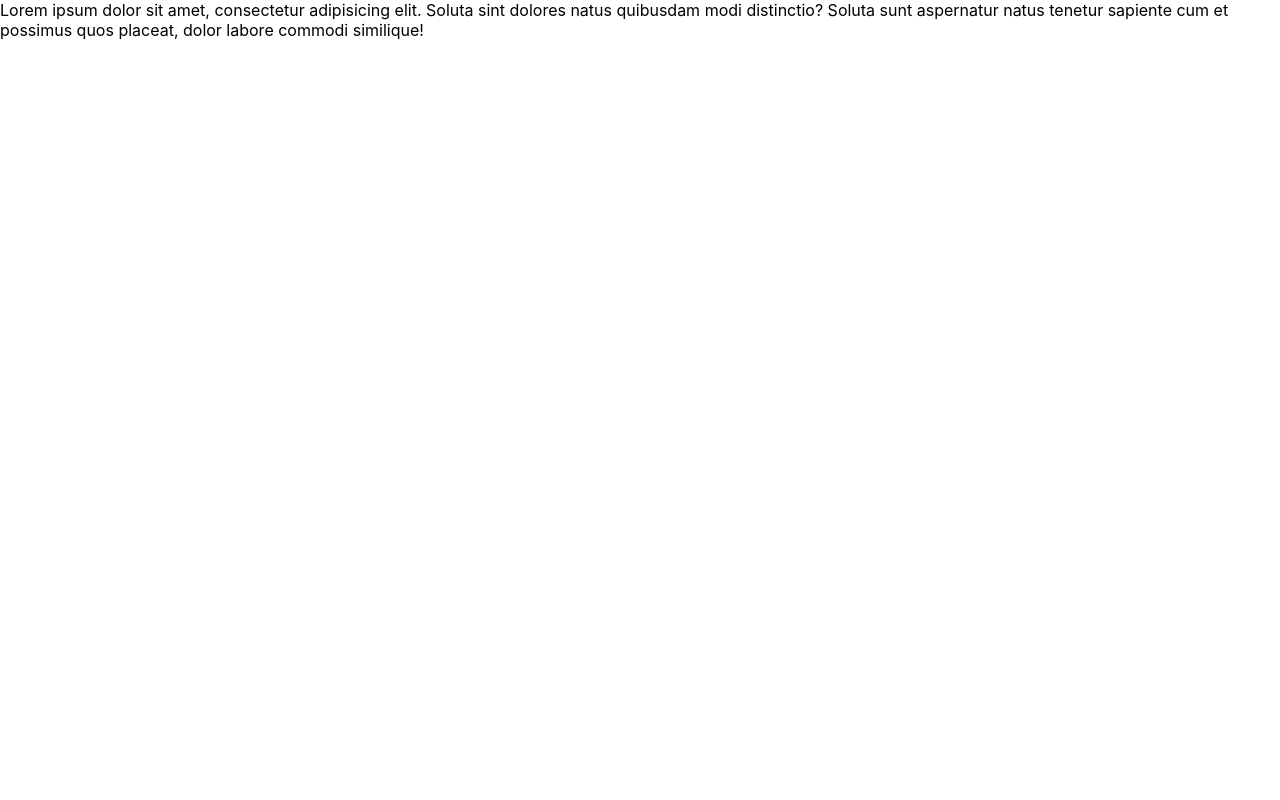
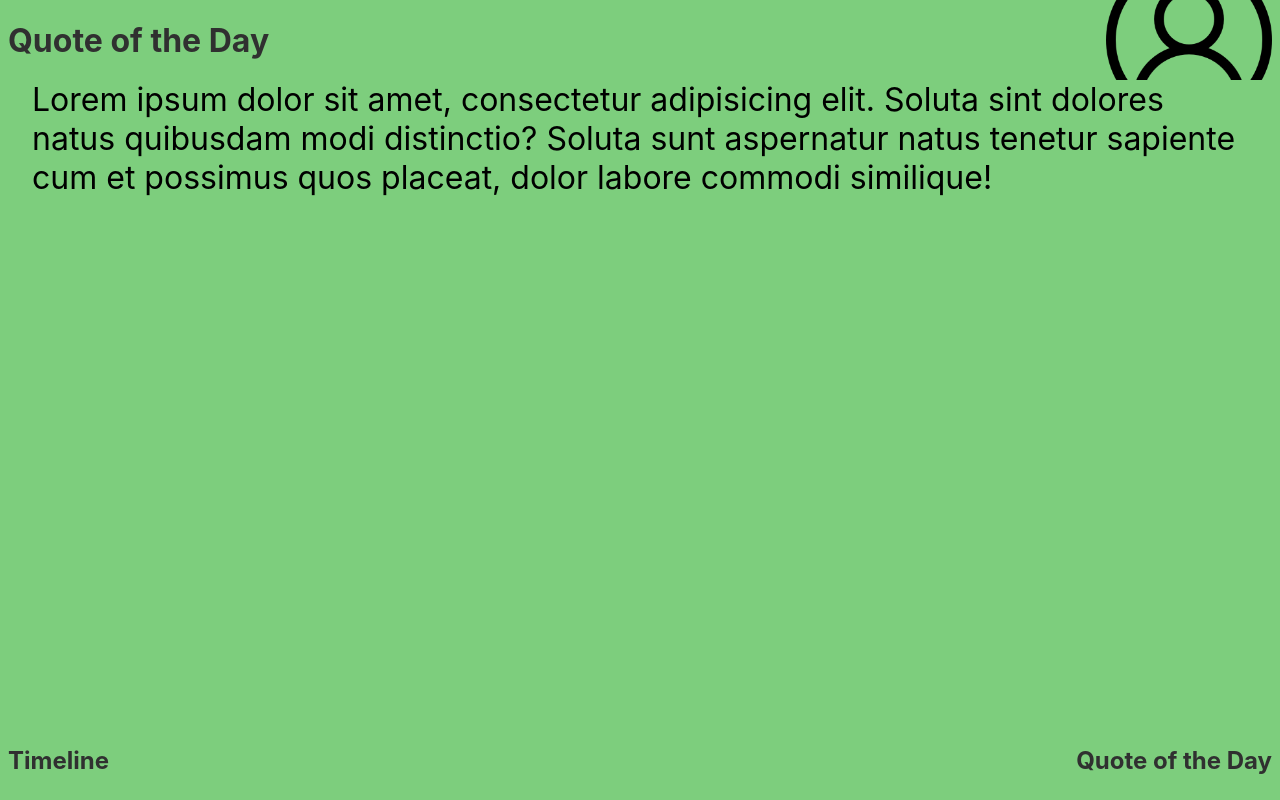
Before and after one commit to katherinepv/journal-full-stack, a React (Create React App) app in the folder journal-app/: page /quote in a window 1280 px wide. Built offline with nearby package versions, Linux system fonts and the light colour scheme.

Commit message:
quote page style

```diff
--- a/journal-app/src/pages/Quote/Quote.jsx
+++ b/journal-app/src/pages/Quote/Quote.jsx
@@ -1,6 +1,18 @@
+import Layout from "../../components/Layout/Layout";
 import "./Quote.scss";
 const Quote = () => {
-    return <p>Lorem ipsum dolor sit amet, consectetur adipisicing elit. Soluta sint dolores natus quibusdam modi distinctio? Soluta sunt aspernatur natus tenetur sapiente cum et possimus quos placeat, dolor labore commodi similique!</p>
-}
+  return (
+    <Layout title="Quote of the Day">
+      <div className="quote">
+        <p className="quote__text">
+          Lorem ipsum dolor sit amet, consectetur adipisicing elit. Soluta sint
+          dolores natus quibusdam modi distinctio? Soluta sunt aspernatur natus
+          tenetur sapiente cum et possimus quos placeat, dolor labore commodi
+          similique!
+        </p>
+      </div>
+    </Layout>
+  );
+};
 
 export default Quote;
--- a/journal-app/src/pages/Quote/Quote.scss
+++ b/journal-app/src/pages/Quote/Quote.scss
@@ -0,0 +1,19 @@
+@use "../../styles/variables" as *;
+
+.quote {
+    height: 100vh;
+    width: 100vw;
+    padding-top: 10vh;
+    padding-bottom: 10vh;
+    padding-left: 2rem;
+    padding-right: 2rem;
+    background-color: $background-green;
+
+    &__text {
+        display: flex;
+        justify-content: center;
+        height: 100vh;
+        font-size: 2rem;
+    }
+
+}
```
